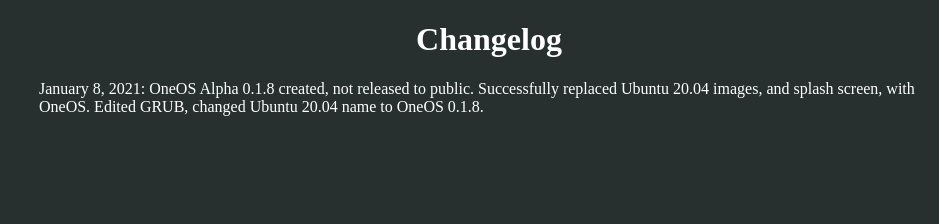
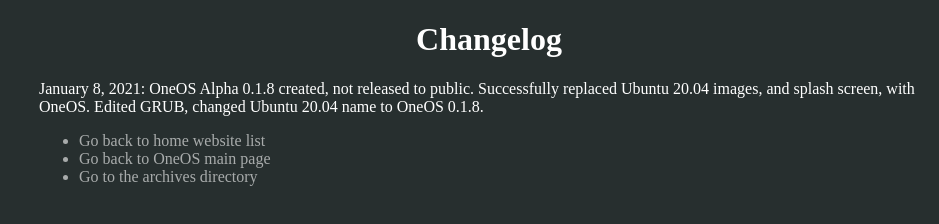
Before and after one commit to 1tech23/OneOS, a plain HTML site: page changelog.html in a window 1280 px wide. Shown: the whole page, without its empty margins (341-1280 px from the left). Drawn offline with Linux system fonts and the light colour scheme.

Commit message:
Update changelog.html

```diff
--- a/changelog.html
+++ b/changelog.html
@@ -9,5 +9,12 @@
   <body>
       <h1>Changelog</h1>
       <p>January 8, 2021: OneOS Alpha 0.1.8 created, not released to public. Successfully replaced Ubuntu 20.04 images, and splash screen, with OneOS. Edited GRUB, changed Ubuntu 20.04 name to OneOS 0.1.8.</p>
-  </body>
+      <nav>
+          <ul>
+              <li><a rel="home" href="https://loginagohacker.github.io/">Go back to home website list</a></li>
+              <li><a rel="homepage" type="text/html" href="index.html">Go back to OneOS main page</a></li>
+              <li><a rel="archives" type="text/html" href="repos.html">Go to the archives directory</a></li>
+          </ul>
+      </nav>
+    </body>
   </html>
```
